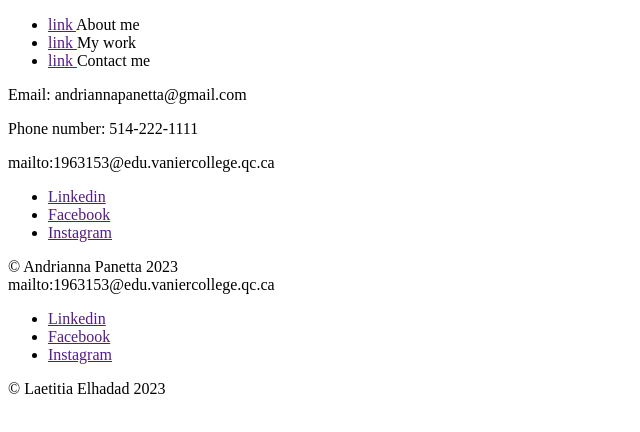
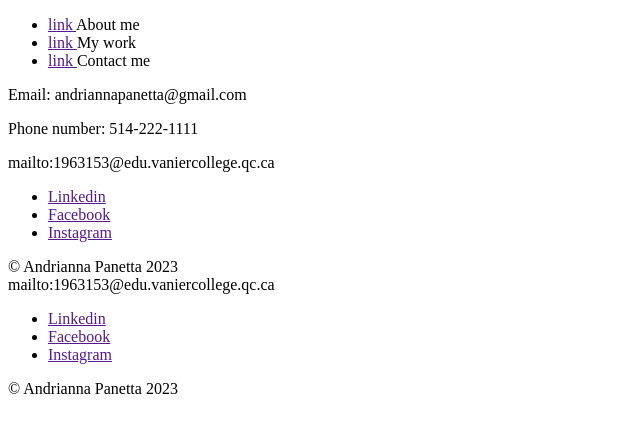
Before and after one commit to andripanetta/412-web5, a plain HTML site: page skeleton/contact.html in a window 1280 px wide. Shown: the full height of the page, 0-640 px from the left. Drawn offline with Linux system fonts and the light colour scheme.

Commit message:
Update contact.html

```diff
--- a/skeleton/contact.html
+++ b/skeleton/contact.html
@@ -39,7 +39,7 @@
                 <li><a href="">Instagram</a></li>
                 </ul>
         </sections >
-        <sections>&copy; Laetitia Elhadad 2023</sections>
+        <sections>&copy; Andrianna Panetta 2023</sections>
         </footer>
 </body>
 
```
